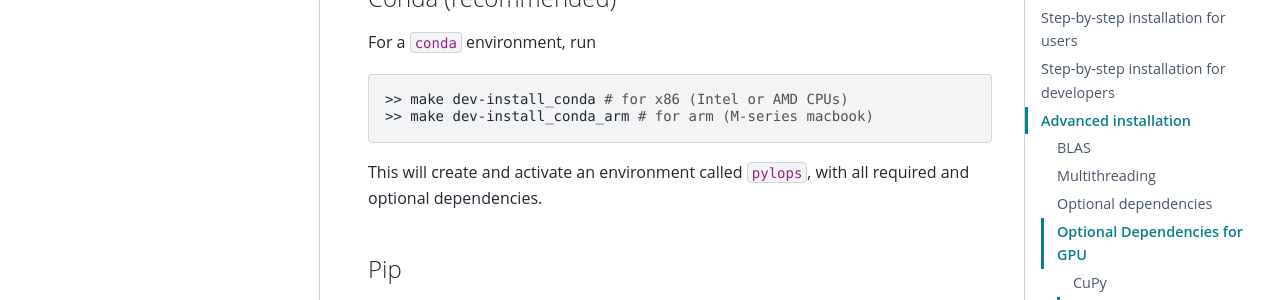
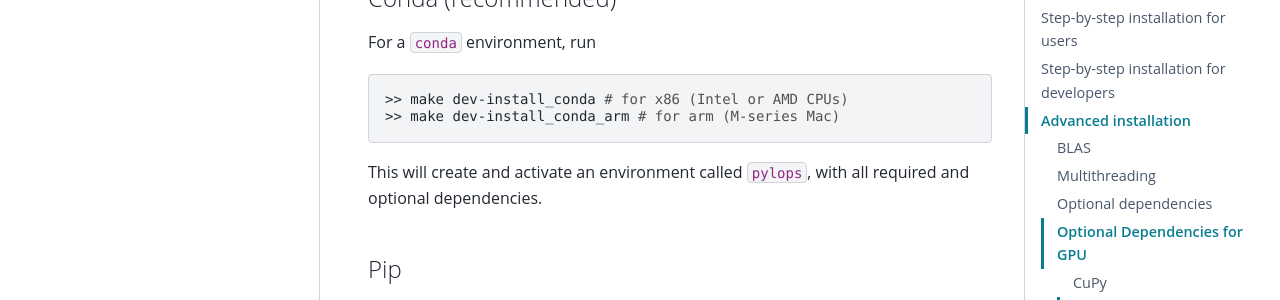
Before and after one commit to PyLops/pylops, a Sphinx documentation site: the page built from docs/source/installation.rst, in a window 1280 px wide and 900 px high, scrolled down 2241 px. Shown: the part 152-452 px from the top of the window. Built offline with Sphinx 7.4.7 and the PyData theme 0.15.4, drawn with Linux system fonts in a browser that asks for light colours; pages that are not in the unit, such as notebooks, are missing from menus; the version number could not be read and is left out; comment, search, counter and statistics services are not loaded.

Commit message:
changing macbook to Mac

```diff
--- a/docs/source/installation.rst
+++ b/docs/source/installation.rst
@@ -100,7 +100,7 @@ For a ``conda`` environment, run
 .. code-block:: bash
 
    >> make dev-install_conda # for x86 (Intel or AMD CPUs)
-   >> make dev-install_conda_arm # for arm (M-series macbook)
+   >> make dev-install_conda_arm # for arm (M-series Mac)
 
 This will create and activate an environment called ``pylops``, with all required and optional dependencies.
 
```
